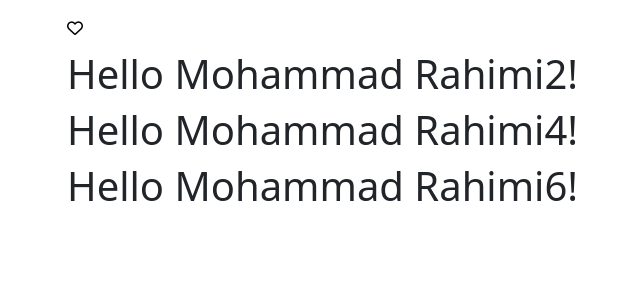
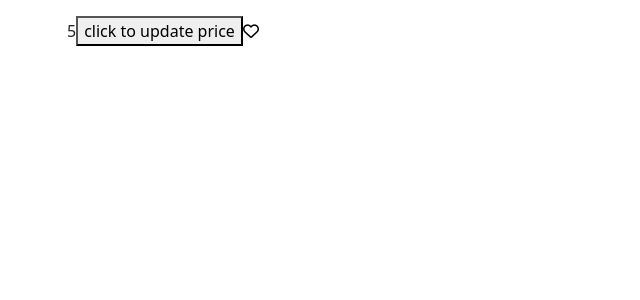
Before and after one commit to zamoosh/react-first, a React (Vite) app: page / in a window 1280 px wide. Shown: the top 300 px of the page, without its empty margins (15-655 px from the left). Built offline with nearby package versions, Linux system fonts and the light colour scheme.

Commit message:
update object in useState

```diff
--- a/src/App.tsx
+++ b/src/App.tsx
@@ -1,14 +1,22 @@
+import { useState } from "react";
 import Heart from "./componenets/HeartComponent/Heart";
-import Message from "./Message";
 
 function App() {
+  const [drink, setDrink] = useState({
+    title: "Americano",
+    price: 5,
+  });
+
+  const handleClick = () => {
+    setDrink({ ...drink, price: (drink.price += 1) });
+  };
+
   return (
     <div className={"container mt-3"}>
+      {drink.price}
+      <button onClick={handleClick}>click to update price</button>
+
       <Heart onClick={() => console.log("heart clicked")} />
-
-      <Message />
-      <Message />
-      <Message />
     </div>
   );
 }
```
